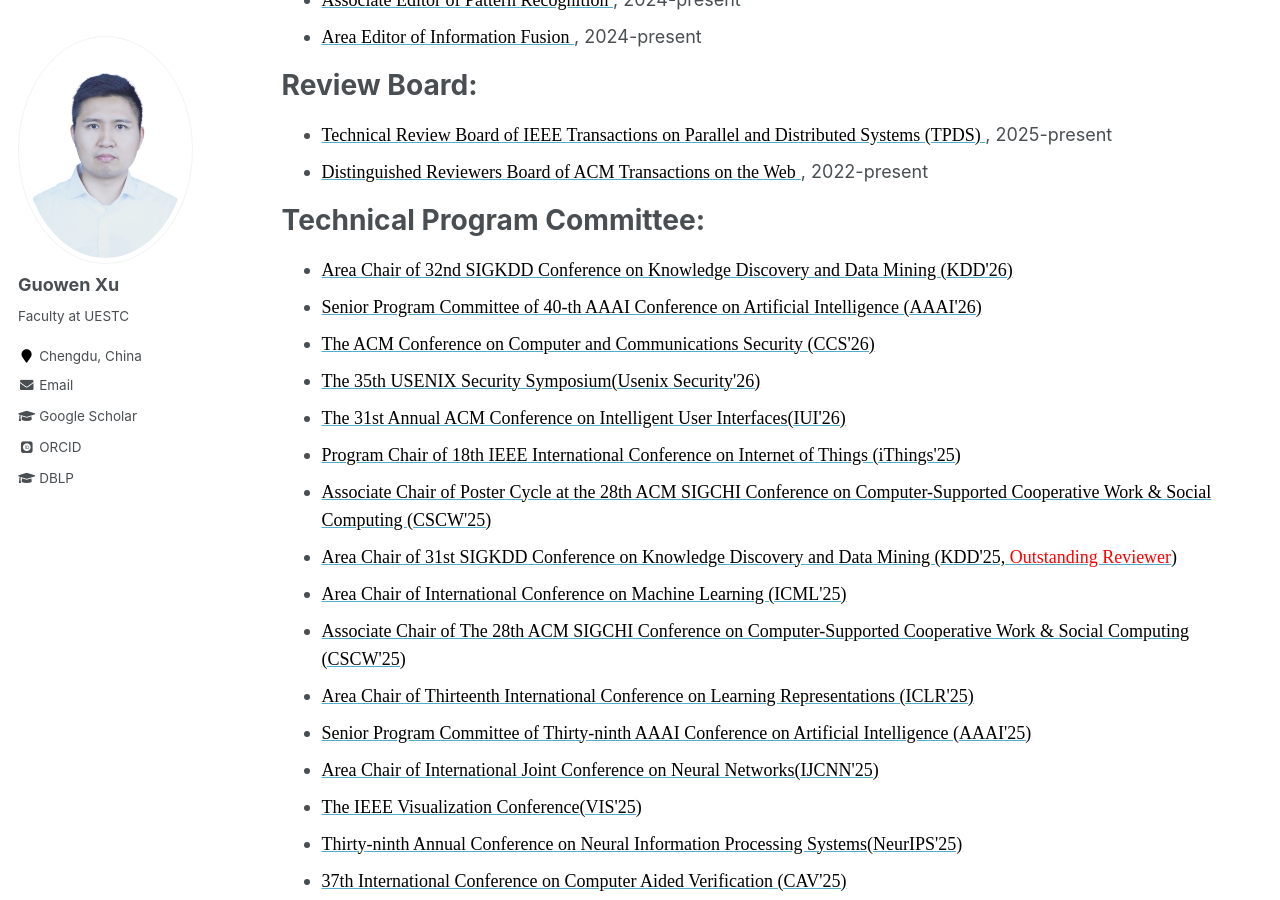
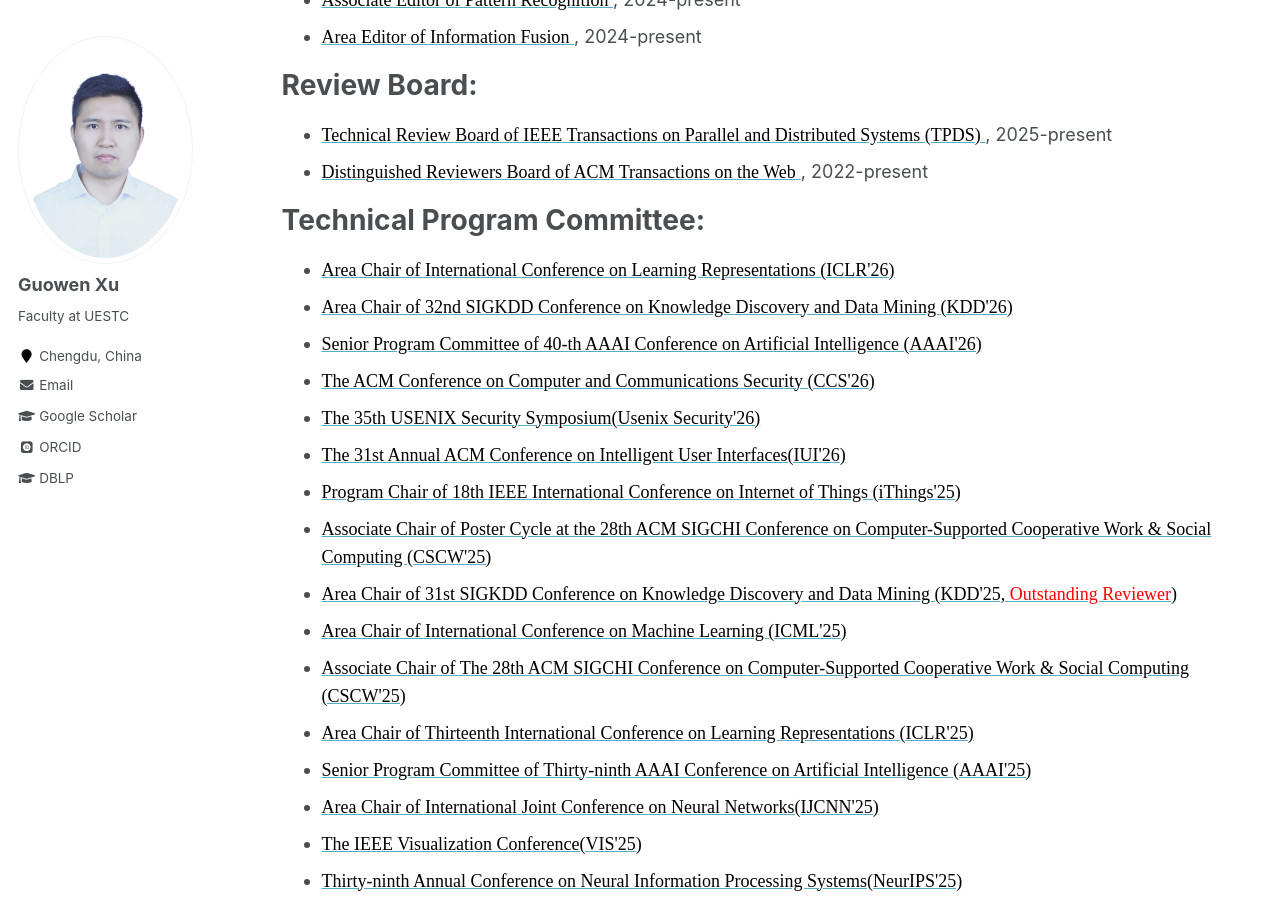
Before and after one commit to Guowen-xu/guowen-xu.github.io, a Jekyll site: the page built from _pages/services.md, in a window 1280 px wide and 900 px high, scrolled down 485 px. Built offline with Jekyll 4.4.1, drawn with Linux system fonts in a browser that asks for light colours; some web fonts are replaced.

Commit message:
Update services.md

```diff
--- a/_pages/services.md
+++ b/_pages/services.md
@@ -27,7 +27,8 @@ Review Board:
 
 Technical Program Committee:
 ======
-*  [ <font face="Times New Roman" color=black size=4> Area Chair of 32nd SIGKDD Conference on Knowledge Discovery and Data Mining (KDD'26) <font face="Times New Roman" color=red size=4></font></font>](https://kdd2026.kdd.org/)
+*  [<font face="Times New Roman" color=black size=4> Area Chair of International Conference on Learning Representations (ICLR'26)</font>](https://iclr.cc/Conferences/2026)
+*   [ <font face="Times New Roman" color=black size=4> Area Chair of 32nd SIGKDD Conference on Knowledge Discovery and Data Mining (KDD'26) <font face="Times New Roman" color=red size=4></font></font>](https://kdd2026.kdd.org/)
 * [<font face="Times New Roman" color=black size=4>Senior Program Committee of 40-th AAAI Conference on Artificial Intelligence (AAAI'26)</font>](https://aaai.org/conference/aaai/aaai-26/)
 * [<font face="Times New Roman" color=black size=4>The ACM Conference on Computer and Communications Security (CCS'26)</font>](https://www.sigsac.org/ccs/CCS2025/)
 * [<font face="Times New Roman" color=black size=4>The 35th USENIX Security Symposium(Usenix Security'26)</font>](https://www.usenix.org/conference/usenixsecurity26)
```
